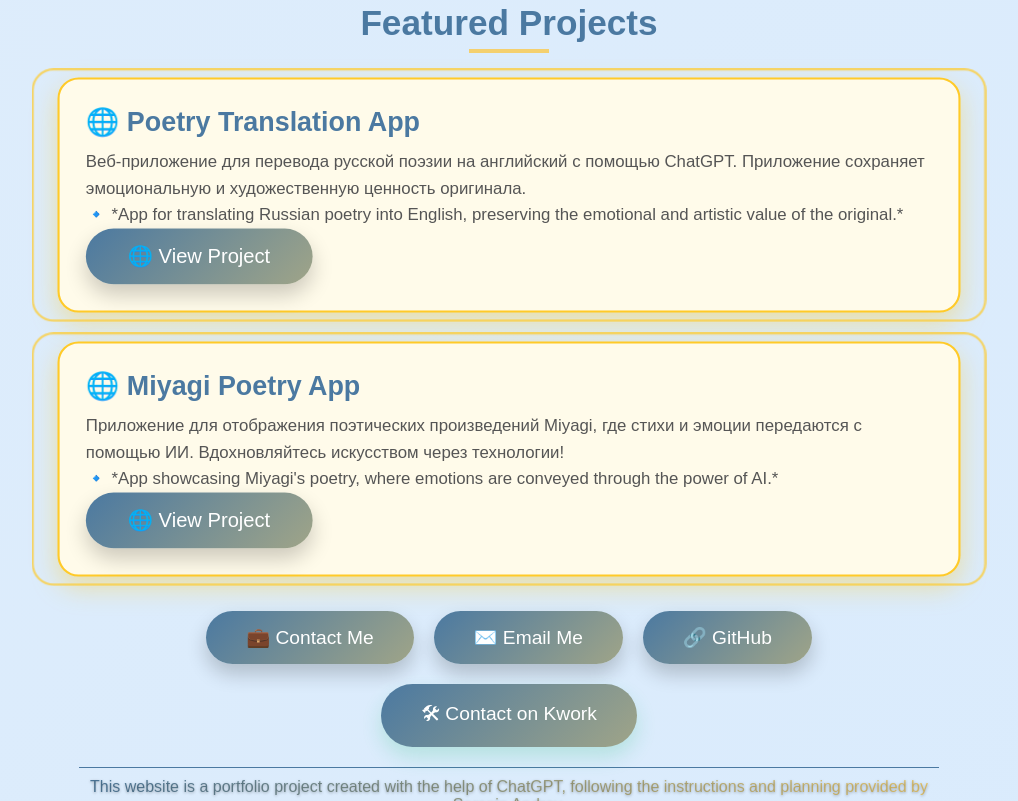
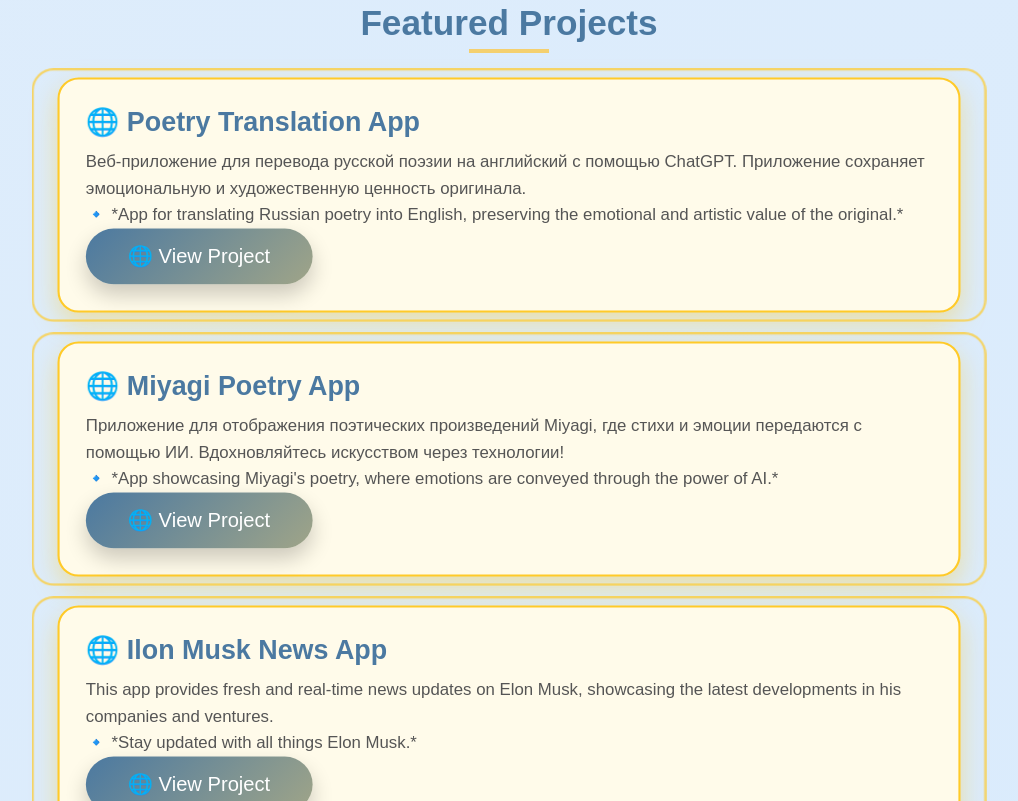
Before and after one commit to stevve01/AnduGpt, a plain HTML site: page index.html in a window 1280 px wide. Shown: the part 1999-2800 px from the top of the page, without its empty margins (131-1149 px from the left). Drawn offline with Linux system fonts and the light colour scheme.

Commit message:
Update index.html

```diff
--- a/index.html
+++ b/index.html
@@ -16,10 +16,6 @@
             --highlight-text: #283e51;
             --button-glow-color: rgba(255, 202, 40, 0.8);
             --footer-glow-color: rgba(255, 192, 72, 0.7);
-            --kwork-button-color: #1dbf73;
-            --kwork-button-glow: rgba(29, 191, 115, 0.7);
-            --freelancer-button-color: #007fed;
-            --freelancer-button-glow: rgba(0, 127, 237, 0.7);
         }
 
         /* Основные стили */
@@ -86,13 +82,6 @@
             color: var(--text-color);
             margin-bottom: 60px;
             font-weight: 300;
-        }
-
-        /* Анимация текста */
-        @keyframes textGradientAnimation {
-            0% { background-position: 0% 50%; }
-            50% { background-position: 100% 50%; }
-            100% { background-position: 0% 50%; }
         }
 
         /* Фото профиля */
@@ -402,6 +391,12 @@
                 <p>🔹 *App showcasing Miyagi's poetry, where emotions are conveyed through the power of AI.*</p>
                 <a href="https://miyagiandy.vercel.app" target="_blank" class="project-button">🌐 View Project</a>
             </div>
+            <div class="project-item highlight">
+                <h3>🌐 Ilon Musk News App</h3>
+                <p>This app provides fresh and real-time news updates on Elon Musk, showcasing the latest developments in his companies and ventures.</p>
+                <p>🔹 *Stay updated with all things Elon Musk.*</p>
+                <a href="https://ilon-mask-andy.vercel.app" target="_blank" class="project-button">🌐 View Project</a>
+            </div>
         </section>
 
         <!-- Кнопки -->
```
